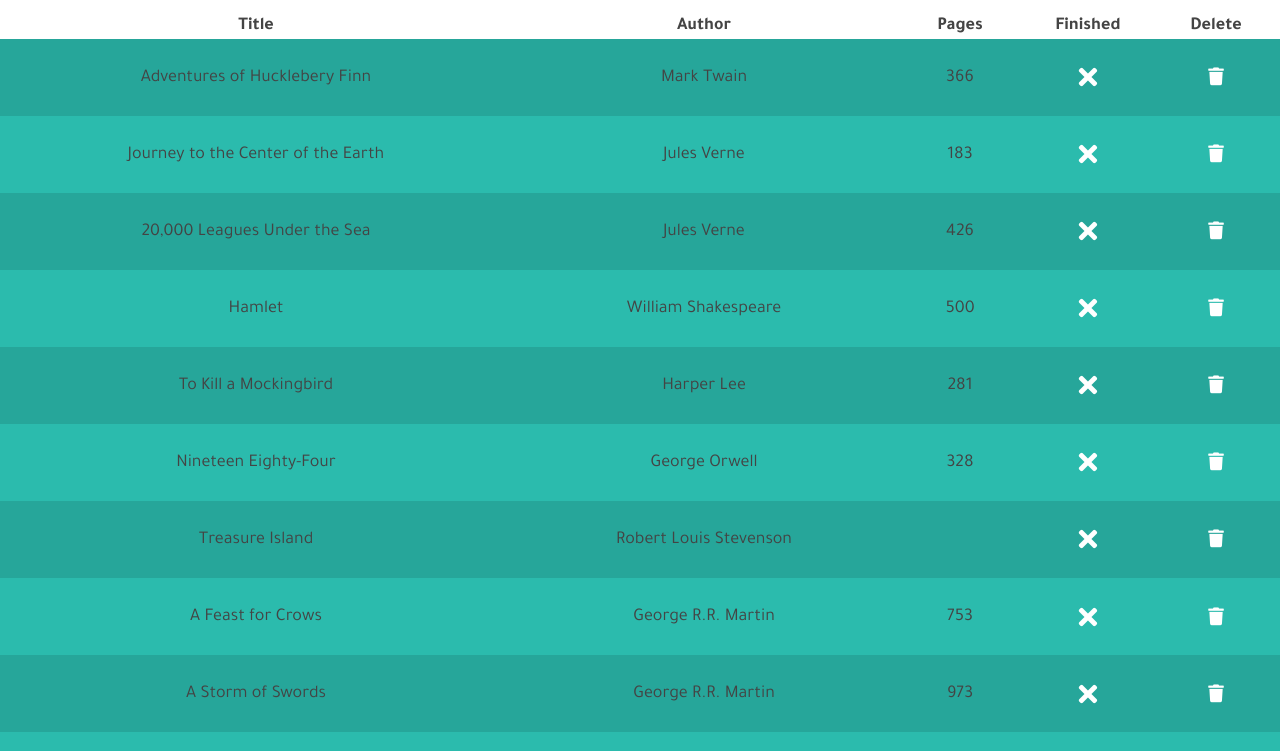
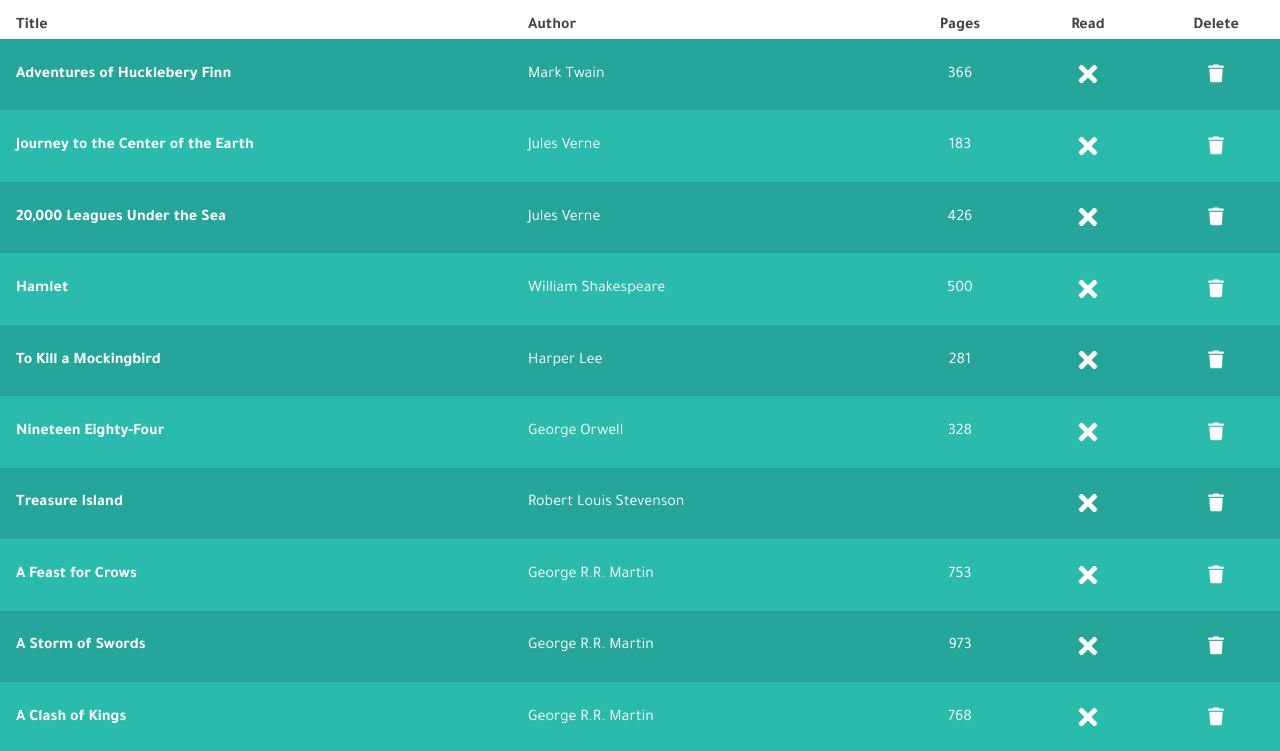
Before and after one commit to nmacawile/my-library, a plain HTML site: page index.html in a window 1280 px wide. Shown: the part 67-818 px from the top of the page. Drawn offline with Linux system fonts and the light colour scheme.

Commit message:
Make first column persistent

```diff
--- a/assets/styles.css
+++ b/assets/styles.css
@@ -3,8 +3,7 @@
 }
 
 html {
-
-  font-size: 18px;
+  font-size: 16px;
   line-height: 24px;
   font-family: 'Tajawal', sans-serif;
   color: #444;
@@ -181,6 +180,7 @@ body {
 .header {
   position: fixed;
   top: 0;
+  z-index: 100;
   width: 100%;
   padding: 0 1rem;
   background-color: white;
@@ -209,21 +209,41 @@ body {
 }
 
 .book-table {
+  min-width: 480px;
 }
 
-.book-table thead  {
-  /*border: 1px solid #999;*/
+.book-table th {
+  background-color: #fff;
 }
 
 .book-table td {
   padding: .4rem .2rem;
 }
 
-.book-table tbody tr:nth-child(odd) {
+.book-table tbody {
+  color: #fff;
+}
+
+.book-table td:first-of-type, th:first-of-type {
+  position: sticky;
+  left: 0;
+}
+
+.book-table tbody td:first-of-type {
+  font-weight: bold;
+}
+
+.book-table td:first-of-type, .book-table td:nth-of-type(2),
+.book-table th:first-of-type, .book-table th:nth-of-type(2) {
+  text-align: left;
+  padding-left: 1rem;
+}
+
+.book-table tbody tr:nth-of-type(odd) td {
   background-color: #26a69a;
 }
 
-.book-table tbody tr:nth-child(even) {
+.book-table tbody tr:nth-of-type(even) td {
   background-color: #2bbbad;
 }
 
--- a/index.html
+++ b/index.html
@@ -2,8 +2,8 @@
 <html lang="en">
   <head>
     <meta name="charset" content="UTF-8">
-    <title>Library</title>
-    <meta name="viewport" content="width=device-width, initial-scale=1">
+    <title>My Library</title>
+    <meta name="viewport" content="width=device-width, initial-scale=1, user-scalable=no">
     <link href="https://fonts.googleapis.com/css?family=Tajawal:400,700" rel="stylesheet">
     <link rel="stylesheet" href="https://use.fontawesome.com/releases/v5.0.13/css/all.css" integrity="sha384-DNOHZ68U8hZfKXOrtjWvjxusGo9WQnrNx2sqG0tfsghAvtVlRW3tvkXWZh58N9jp" crossorigin="anonymous">
     <link href="assets/styles.css" rel="stylesheet">
@@ -63,7 +63,7 @@
             <th id="title-header">Title</th>
             <th id="author-header">Author</th>
             <th id="pages-header">Pages</th>
-            <th id="finished-header">Finished</th>
+            <th id="finished-header">Read</th>
             <th id="delete-header">Delete</th>
           </tr>
         </thead>
```
